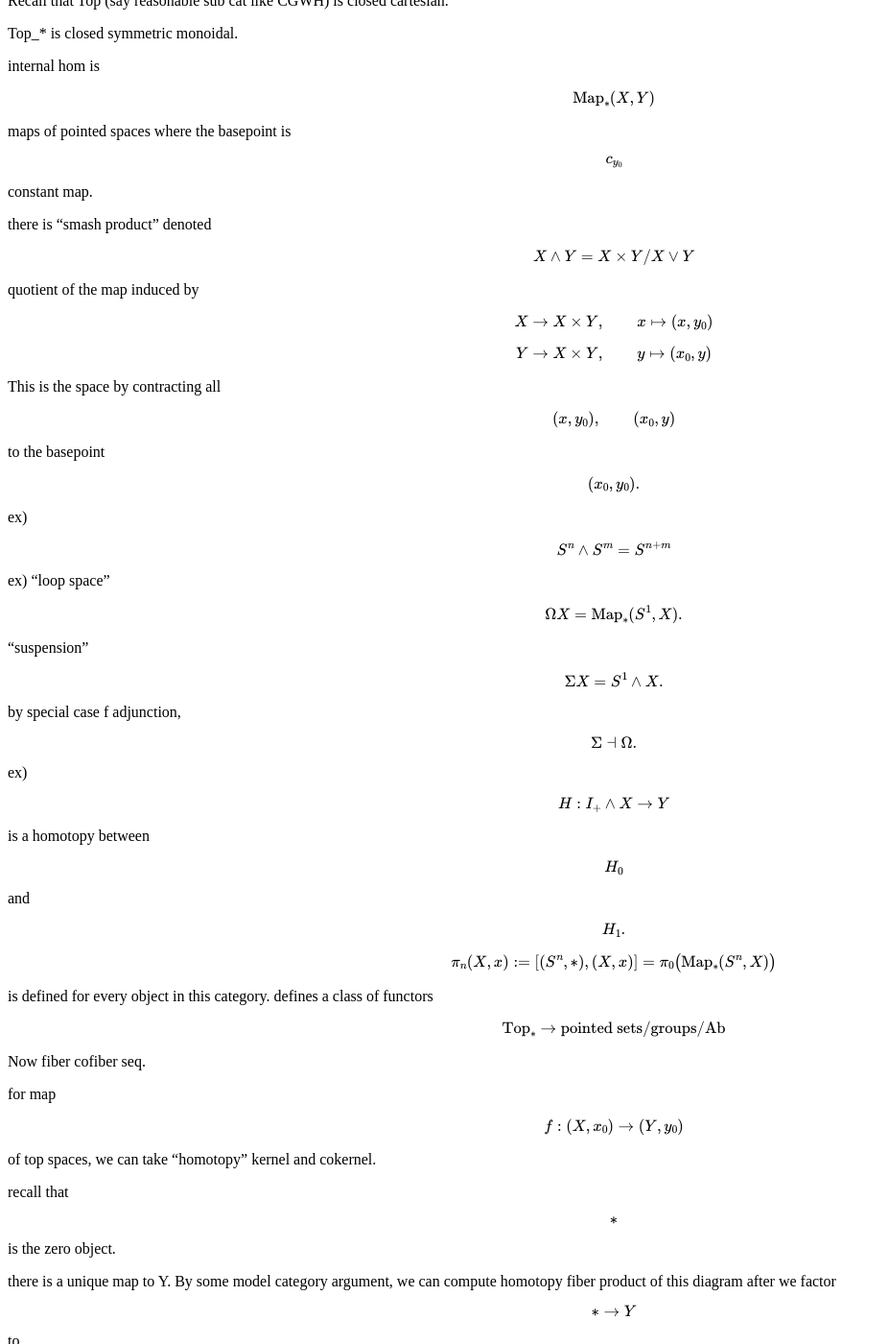
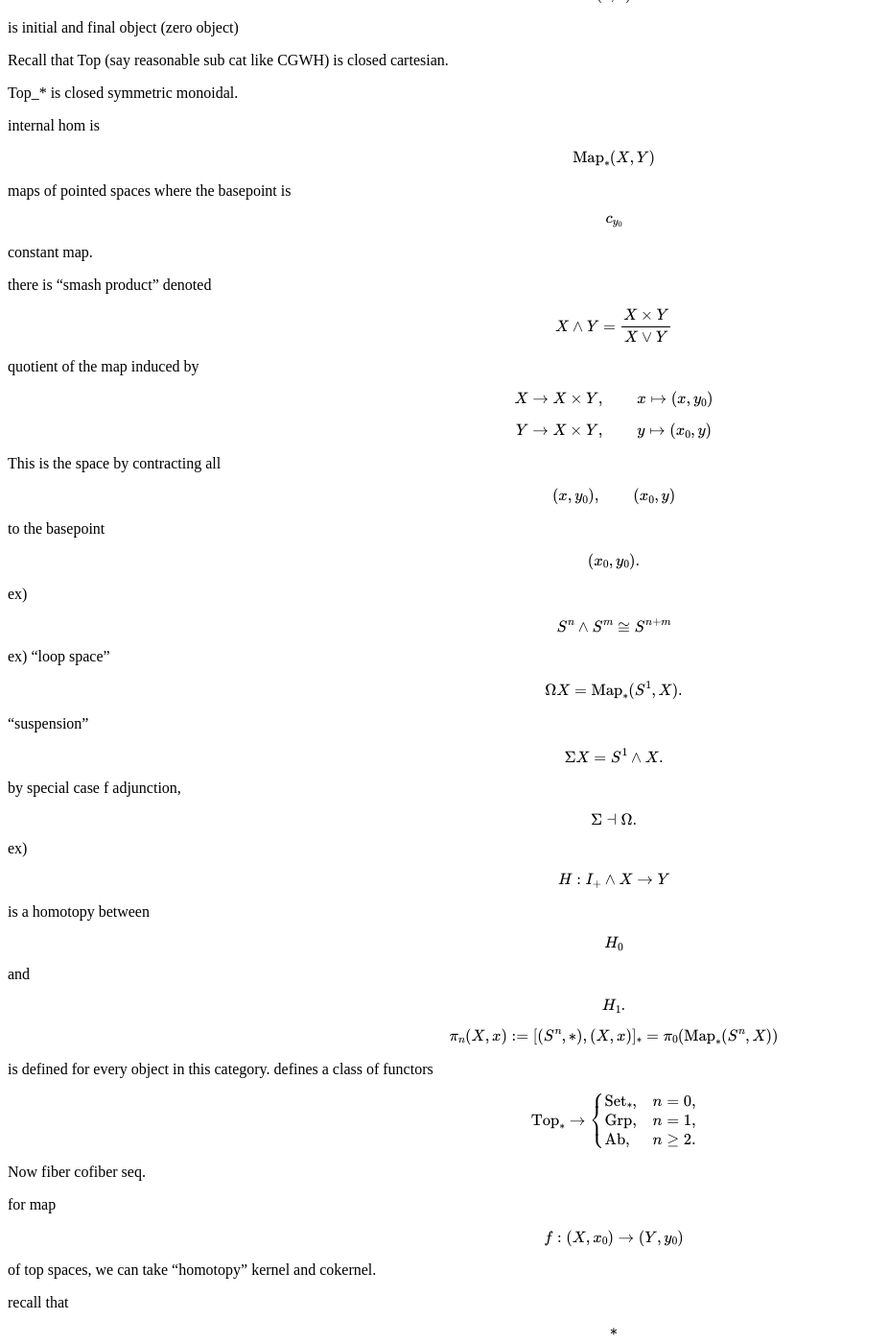
Before and after one commit to alchan00/alchan00.github.io, a Jekyll site: the page built from daily-notes/2026-10-05/index.md, in a window 1280 px wide and 1400 px high, scrolled down 947 px. Shown: the whole window at 96% size, without its empty margins (0-927 px from the left). Built offline with Jekyll 4.4.1, drawn with Linux system fonts in a browser that asks for light colours; our own code applies the rules of GitHub Pages for plain Markdown files; some of the changed text lies outside the part shown.

Commit message:
Update index.md

```diff
--- a/daily-notes/2026-10-05/index.md
+++ b/daily-notes/2026-10-05/index.md
@@ -4,12 +4,18 @@ Existence depend on the shape of the diagram I. some facts:
 
 Sets have all (small) lim and colim.
 
-if (co)lim exist for I=discrete cat (disc(set)) and *=>* diagram with two maps, all co(lim) exists.
+if (co)lim exist for I=discrete cat (disc(set)) and
+
+$$
+*\rightrightarrows *
+$$
+
+diagram with two maps, all co(lim) exists.
 
 colim and lim are reverse when switched to
 
 $$
-I^{op}\to C^{op}
+I^{\mathrm{op}}\to C^{\mathrm{op}}
 $$
 
 if I had initial object
@@ -88,17 +94,21 @@ there is "smash product" denoted
 $$
 X\wedge Y
 =
-X\times Y/X\vee Y
+\frac{X\times Y}{X\vee Y}
 $$
 
 quotient of the map induced by
 
 $$
-X\to X\times Y,\qquad x\mapsto (x,y_0)
+X\to X\times Y,
+\qquad
+x\mapsto (x,y_0)
 $$
 
 $$
-Y\to X\times Y,\qquad y\mapsto (x_0,y)
+Y\to X\times Y,
+\qquad
+y\mapsto (x_0,y)
 $$
 
 This is the space by contracting all
@@ -116,7 +126,7 @@ $$
 ex)
 
 $$
-S^n\wedge S^m=S^{n+m}
+S^n\wedge S^m\cong S^{n+m}
 $$
 
 ex) "loop space"
@@ -158,9 +168,9 @@ $$
 $$
 \pi_n(X,x)
 :=
-[(S^n,*),(X,x)]
+[(S^n,*),(X,x)]_*
 =
-\pi_0\bigl(\operatorname{Map}_*(S^n,X)\bigr)
+\pi_0\!\left(\operatorname{Map}_*(S^n,X)\right)
 $$
 
 is defined for every object in this category. defines a class of functors
@@ -168,7 +178,11 @@ is defined for every object in this category. defines a class of functors
 $$
 \mathrm{Top}_*
 \to
-\text{pointed sets/groups/Ab}
+\begin{cases}
+\mathrm{Set}_*, & n=0,\\
+\mathrm{Grp}, & n=1,\\
+\mathrm{Ab}, & n\ge 2.
+\end{cases}
 $$
 
 Now fiber cofiber seq.
@@ -304,11 +318,11 @@ sends fib seq to exact seq.
 combining this fact with
 
 $$
-\pi_n(\Omega Y)=\pi_{n+1}(Y),
+\pi_n(\Omega Y)\cong\pi_{n+1}(Y),
 $$
 
 $$
-H_n(X)=H_{n+1}(\Sigma X)
+\widetilde{H}_{n+1}(\Sigma X)\cong \widetilde{H}_n(X)
 $$
 
 we get LES of homotopygroups/homologygroups.
```
Also changed, not shown: other parts of daily-notes/2026-10-05/index.md (+9 -9 lines).
